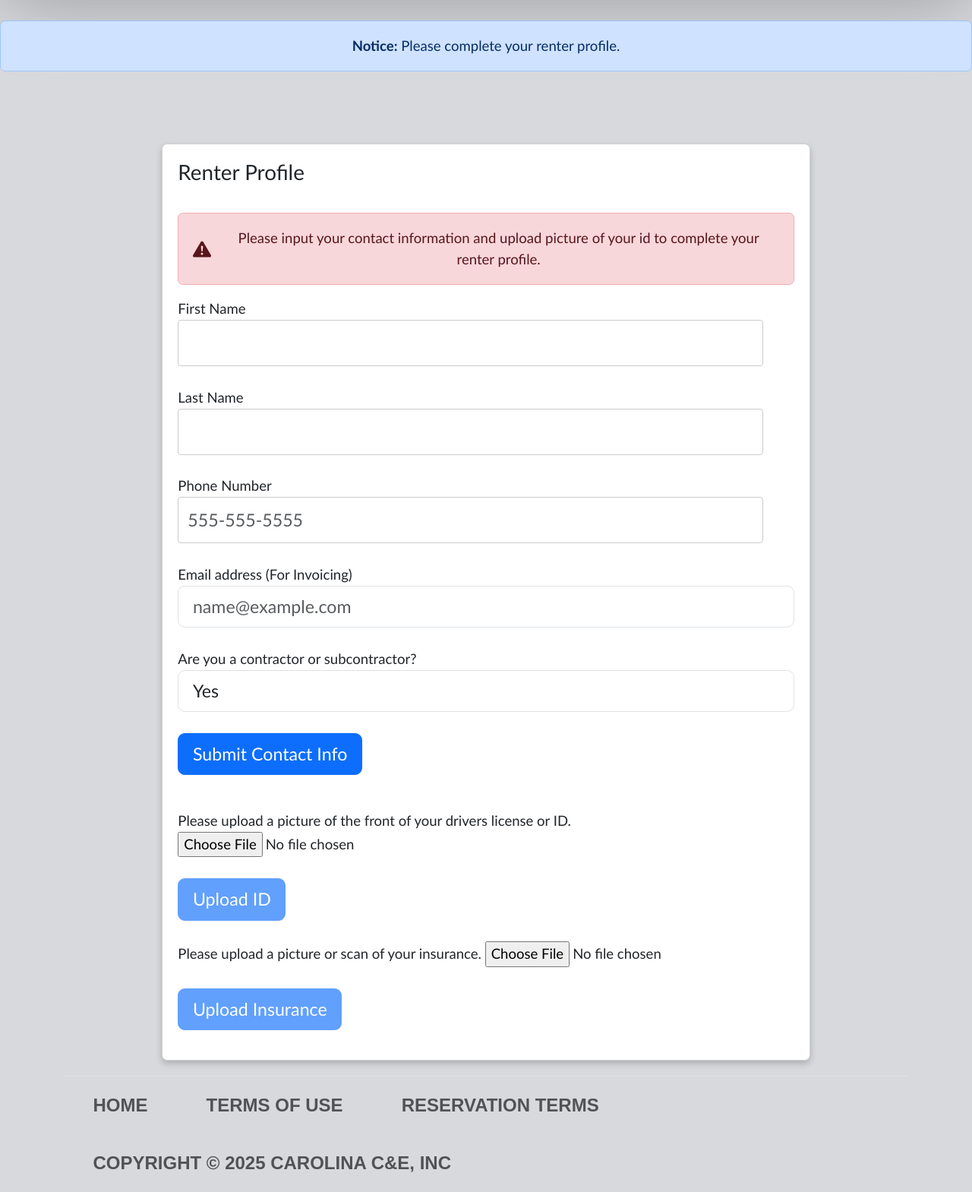
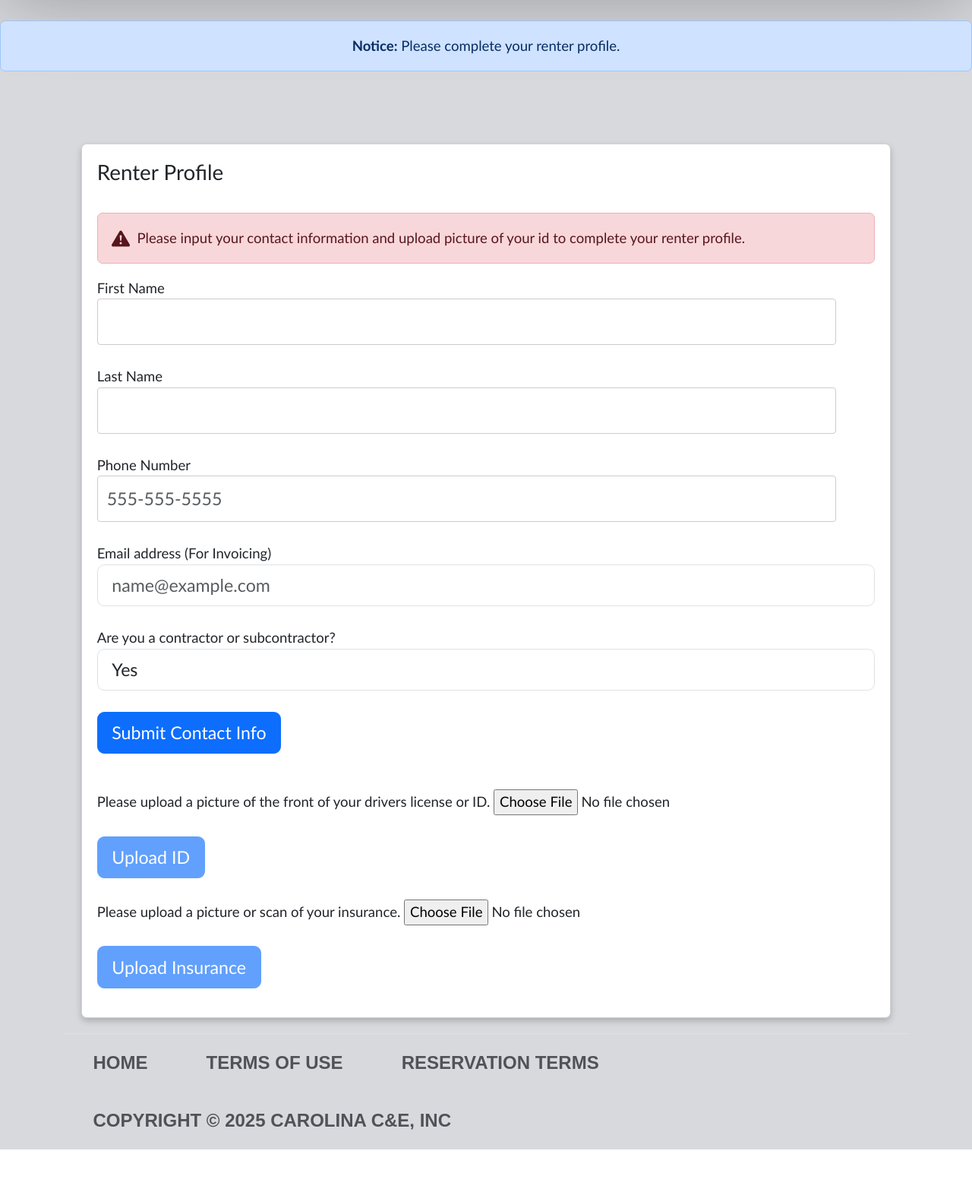
Before and after one commit to macklellan/cce_equipment_rental_app, a Flask app: page /profile in a window 1280 px wide. Shown: the part 206-1775 px from the top of the page at 76% size. After the commit the page ends 1719 px from the top, so only its background shows below. Run offline with Flask 3, Linux system fonts and the light colour scheme; a user stored in the database is signed in; tables that the repository leaves empty hold one stand-in row (values such as "Sample post"); some libraries are stand-ins or nearby versions.

Commit message:
Updates to UI for mobile friendliness

```diff
--- a/templates/profile.html
+++ b/templates/profile.html
@@ -2,9 +2,9 @@
 {% block content %}
 <br><br>
 <div class="row">
-  <div class="col-sm-2">
+  <div class="col-sm-1">
   </div>
-  <div class="col-sm-8">
+  <div class="col-sm-10">
     <div class="submit-card card">
       <h4>
         Renter Profile
@@ -90,7 +90,7 @@
       </form>
     </div>
   </div>
-  <div class="col-sm-2">
+  <div class="col-sm-1">
   </div>
 </div>
 {% endblock %}
--- a/templates/reservation_create.html
+++ b/templates/reservation_create.html
@@ -186,7 +186,7 @@
   </div>
 </div>
 
-<div class="modal" tabindex="-1" role="dialog" id="termsmodal">
+<div class="modal fade" tabindex="-1" role="dialog" id="termsmodal">
   <div class="modal-dialog modal-xl">
     <div class="modal-content">
       <div class="modal-header">
--- a/templates/template.html
+++ b/templates/template.html
@@ -125,7 +125,7 @@
     </div>
 
     <div class="modal" tabindex="-1" role="dialog" id="calandarLoginModal">
-      <div class="modal-dialog modal-xl" role="document">
+      <div class="modal-dialog modal-xl">
         <div class="modal-content">
           <div class="modal-header" style="display: block;">
             <h3 class="modal-title title3">Please Sign In
```
